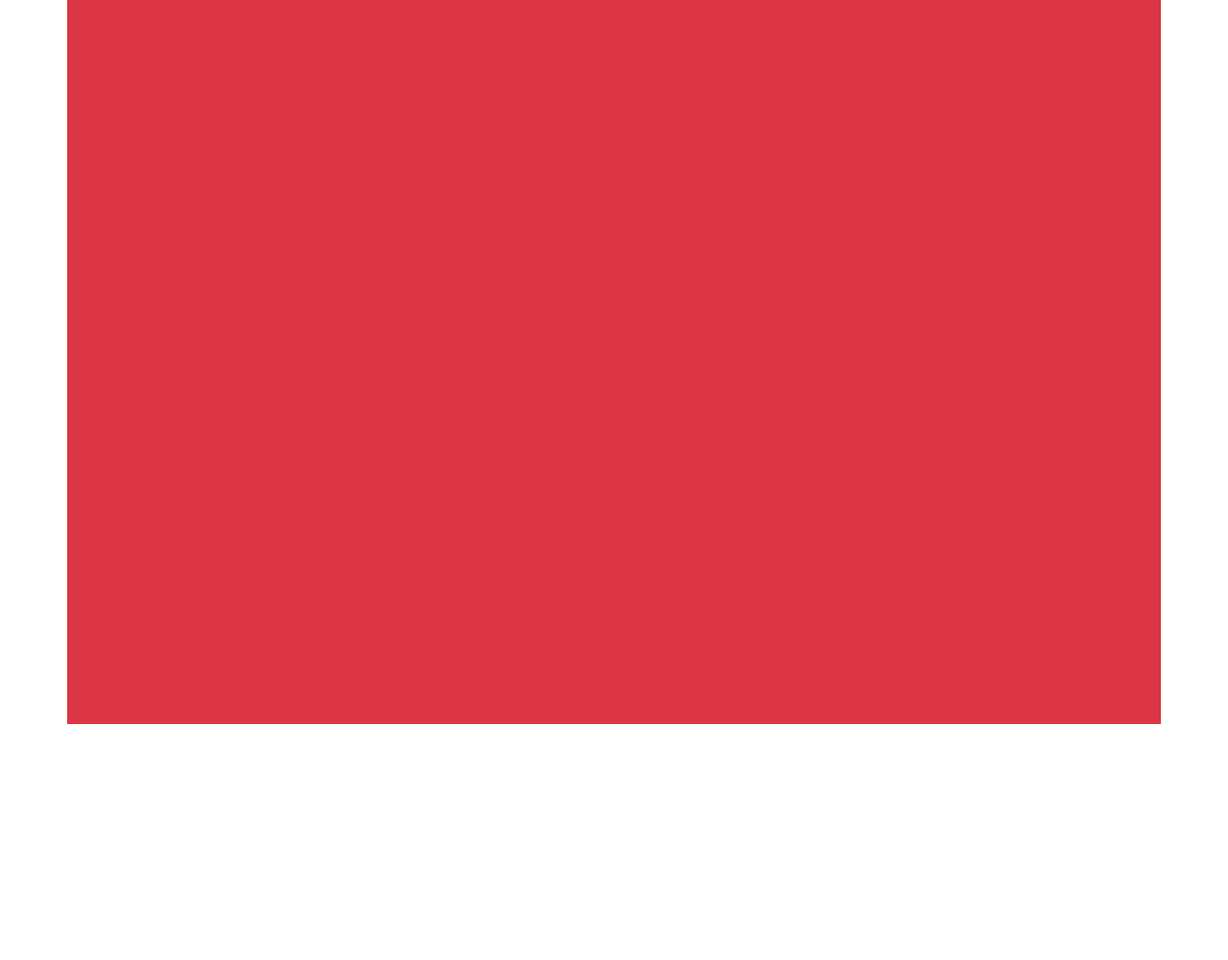
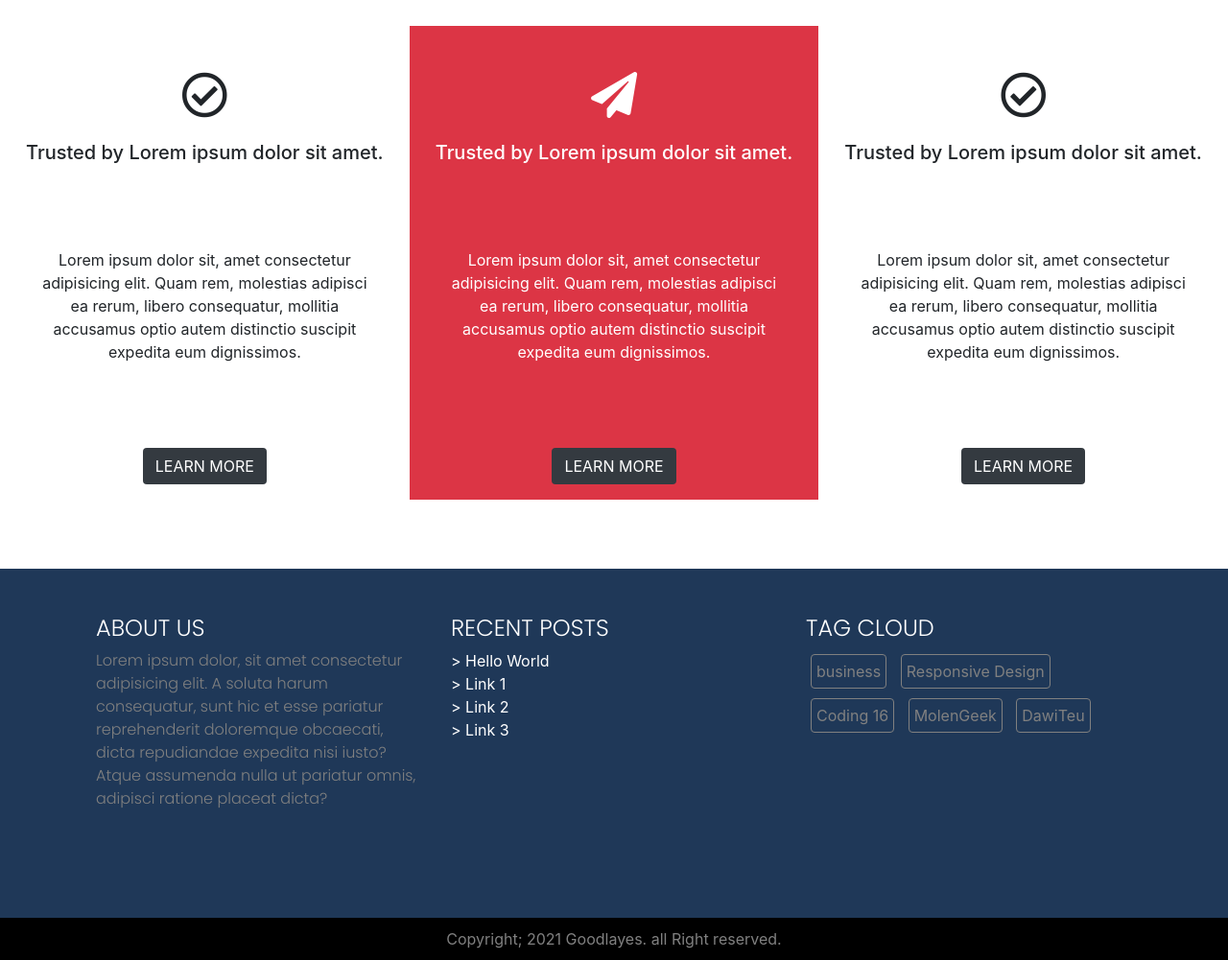
Before and after one commit to dawiteu/cs_emporium_js_16, a website: page index.html in a window 1280 px wide. Shown: the part 3642-4643 px from the top of the page at 96% size. Before the commit the page ends 4397 px from the top, so only its background shows below. Drawn offline with nearby package versions, Linux system fonts and the light colour scheme.

Commit message:
html general fini

```diff
--- a/index.html
+++ b/index.html
@@ -249,7 +249,7 @@
 
             <div class="row container my-5 mx-auto" id="slidesCarousel">
 
-                <div class="col-lg-3">
+                <div class="carousitem col-lg-3 col-md-6">
                     <div class="card">
                         <img src="public/img/products_mini/product-luxry-sofa.jpg" alt="Luxury Sofa" class="img-fluid"/>
                         <div class="card-body">
@@ -260,7 +260,7 @@
                 </div>
 
 
-                <div class="carousitem col-lg-3">
+                <div class="carousitem col-lg-3 col-md-6">
                     <div class="card">
                         <img src="public/img/products_mini/product-gloves.jpg" alt="product-gloves" class="img-fluid"/>
                         <div class="card-body">
@@ -278,7 +278,7 @@
                 </div>
 
 
-                <div class="carousitem col-lg-3">
+                <div class="carousitem col-lg-3 col-md-6">
                     <div class="card">
                         <img src="public/img/products_mini/product-cups.jpg" alt="Cups !" class="img-fluid"/>
                         <div class="card-body">
@@ -289,7 +289,7 @@
                 </div>
 
 
-                <div class="carousitem col-lg-3">
+                <div class="carousitem col-lg-3 col-md-6">
                     <div class="card">
                         <img src="public/img/products_mini/product-bag.jpg" alt="product-bag" class="img-fluid"/>
                         <div class="card-body">
@@ -306,7 +306,7 @@
                     </div>
                 </div>
 
-                <div class="carousitem col-lg-3">
+                <div class="carousitem col-lg-3 col-md-6">
                     <div class="card">
                         <img src="public/img/products_mini/product-tshitr.jpg" alt="t shift !" class="img-fluid"/>
                         <div class="card-body">
@@ -317,7 +317,7 @@
                 </div>
 
 
-                <div class="carousitem col-lg-3">
+                <div class="carousitem col-lg-3 col-md-6 ">
                     <div class="card">
                         <img src="public/img/products_mini/product-plates.jpg" alt="plates set !" class="img-fluid"/>
                         <div class="card-body">
@@ -328,7 +328,7 @@
                 </div>
 
 
-                <div class="carousitem col-lg-3">
+                <div class="carousitem col-lg-3 col-md-6">
                     <div class="card">
                         <img src="public/img/products_mini/product-modern-sofa.jpg" alt="modern sofa !" class="img-fluid"/>
                         <div class="card-body">
@@ -338,7 +338,7 @@
                     </div>
                 </div>
 
-                <div class="carousitem col-lg-3">
+                <div class="carousitem col-lg-3 col-md-6">
                     <div class="card">
                         <img src="public/img/products_mini/product-bed.jpg" alt="bed !" class="img-fluid"/>
                         <div class="card-body">
@@ -363,11 +363,62 @@
 
     </section>
 
-    <section class="container bg-danger" style="min-height: 100vh;">
+    <section class="container-fluid mt-5" id="testims">
+
+        <div class="row py-4 ">
+
+            <div class="col-lg-4 col-md-4 col-sm-6 text-center">
+                <i class="far fa-check-circle py-2 pt-5"></i>
+                <h5 class="py-3">Trusted by Lorem ipsum dolor sit amet.</h5>
+                <p class="py-5 m-4">Lorem ipsum dolor sit, amet consectetur adipisicing elit. Quam rem, molestias adipisci ea rerum, libero consequatur, mollitia accusamus optio autem distinctio suscipit expedita eum dignissimos.</p>
+                <button class="btn bg-dark text-white text-uppercase my-3">learn more</button>
+            </div>
+
+            <div class="col-lg-4 col-md-4 col-sm-6 text-center text-white bg-danger ">
+                <i class="fas fa-paper-plane py-2 pt-5 text-white"></i>
+                <h5 class="py-3">Trusted by Lorem ipsum dolor sit amet.</h5>
+                <p class="py-5 m-4">Lorem ipsum dolor sit, amet consectetur adipisicing elit. Quam rem, molestias adipisci ea rerum, libero consequatur, mollitia accusamus optio autem distinctio suscipit expedita eum dignissimos.</p>
+                <button class="btn bg-dark text-white text-uppercase my-3">learn more</button>
+            </div>
+
+            <div class="col-lg-4 col-md-4 col-sm-6 text-center">
+                <i class="far fa-check-circle py-2 pt-5"></i>
+                <h5 class="py-3">Trusted by Lorem ipsum dolor sit amet.</h5>
+                <p class="py-5 m-4">Lorem ipsum dolor sit, amet consectetur adipisicing elit. Quam rem, molestias adipisci ea rerum, libero consequatur, mollitia accusamus optio autem distinctio suscipit expedita eum dignissimos.</p>
+                <button class="btn bg-dark text-white text-uppercase my-3">learn more</button>
+            </div>
+
+        </div>
 
     </section>
 
+    <footer class="container-fluid m-0 p-0">
 
+        <div class="row container mx-auto my-5 py-5 ">
+
+            <div class="col-lg-4">
+                <h4>About Us</h4>
+                <p>Lorem ipsum dolor, sit amet consectetur adipisicing elit. A soluta harum consequatur, sunt hic et esse pariatur reprehenderit doloremque obcaecati, dicta repudiandae expedita nisi iusto? Atque assumenda nulla ut pariatur omnis, adipisci ratione placeat dicta?</p>
+            </div>
+
+            <div class="col-lg-4">
+                <h4>Recent Posts</h4>
+                <ul>
+                    <li><a href="#">Hello World</a></li>
+                    <li><a href="#">Link 1</a></li>
+                    <li><a href="#">Link 2</a></li>
+                    <li><a href="#">Link 3</a></li>
+                </ul>
+            </div>
+
+            <div class="col-lg-4">
+                <h4>tag cloud</h4>
+                <span class="tag">business</span> <span class="tag">Responsive Design</span>
+                <span class="tag">Coding 16 </span> <span class="tag">MolenGeek</span> <span class="tag">DawiTeu</span> </div>
+
+        </div>
+
+    </footer>
 
         <!-- script jquery -->
         <script src="./node_modules/jquery/dist/jquery.js"></script>
--- a/src/scss/_mixing.scss
+++ b/src/scss/_mixing.scss
@@ -1,6 +1,8 @@
 // imports
 @import "./_modules/header";
 @import "./_modules/sections";
+@import "./_modules/footer";
+
 
 // mixs:
 html {
--- /dev/null
+++ b/src/scss/_modules/_footer.scss
@@ -0,0 +1,56 @@
+footer{
+    width:100%;
+    // min-height: 20vh;
+    background-color: rgb(31, 56, 88);
+    color:white;
+
+
+    h4{
+        text-transform: uppercase;
+        font-family: 'pop-light';
+    }
+    p{
+        color:grey;
+        font-family: 'pop-light';
+    }
+
+    ul{
+        margin:0; padding:0;
+        list-style-type:none;
+        li{
+           a{
+               transition:margin-left .4s;
+               color:white;
+               &::before{
+                   content:'> ';
+               }
+               &:hover{
+                   margin-left:7px;
+               }
+            }
+        }
+    }
+
+    span.tag{
+        padding:5px;
+        border:1px solid grey;
+        color:grey;
+        margin:5px;
+        display:inline-block;
+        border-radius:4px;
+    }
+    &::after{
+        content:'Copyright; 2021 Goodlayes. all Right reserved. ';
+        width:100%;
+        position:relative;
+        text-align:center;
+        margin:0 auto;
+        background-color: #000;
+        display:block;
+        bottom:0;
+        left:0;
+        padding-top:10px;
+        padding-bottom:10px;
+        color:grey;
+    }
+}
--- a/src/scss/_modules/_sections.scss
+++ b/src/scss/_modules/_sections.scss
@@ -113,7 +113,7 @@ div#discover{
         display:flex;
         flex-wrap: nowrap;
         // transition: all 3s;
-        overflow: hidden;
+         overflow: hidden;
         .carousitem{
             flex:0 0 auto;
         }
@@ -121,7 +121,7 @@ div#discover{
 
     div#carindicators{
         display:flex;
-        width:25%;
+        width:20%;
         justify-content: center;
         background-color: red;
         margin:0 auto;
@@ -139,7 +139,11 @@ div#discover{
     }
 }
 
-
+#testims{
+    i{
+        font-size:3rem;
+    }
+}
 
 @include media-breakpoint-only(md){
 
```
Also changed, not shown: public/css/style.css.
